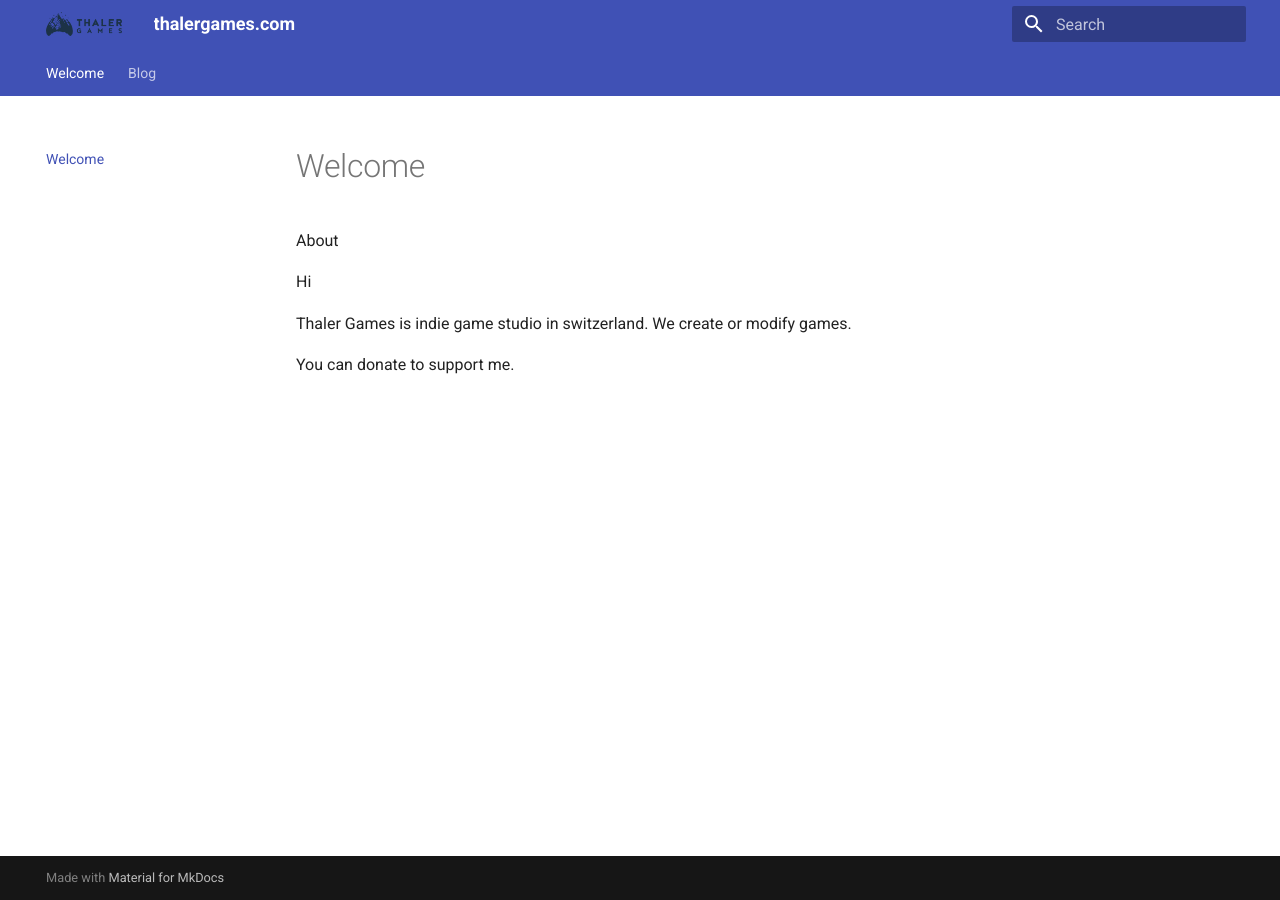
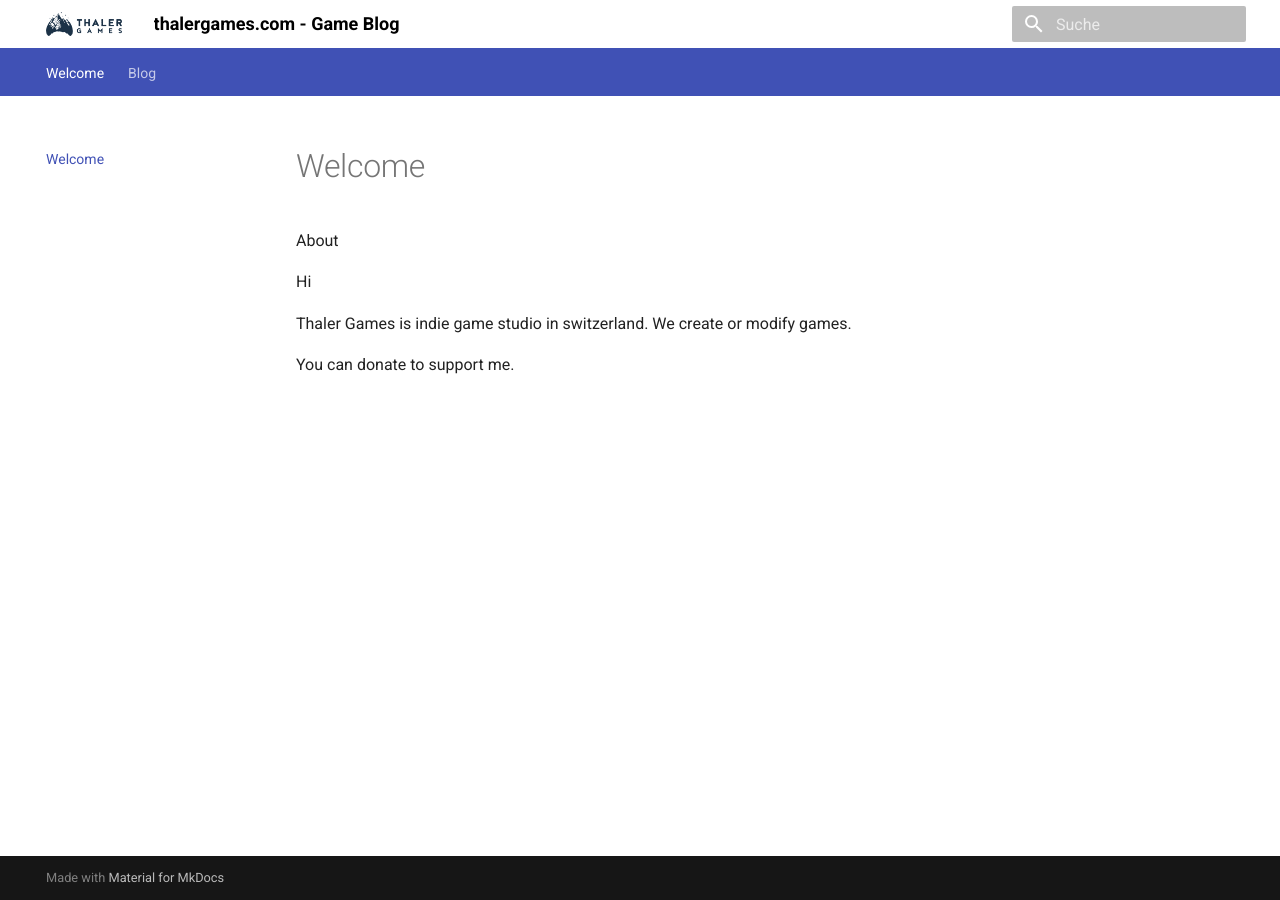
Before and after one commit to D3ltaThalerGames/thalergames.com, an MkDocs documentation site: the page built from docs/index.md, in a window 1280 px wide. Built offline with MkDocs 1.6.1 and Material for MkDocs 9.7.7, drawn with Linux system fonts in a browser that asks for light colours.

Commit message:
Add CNAME file, update mkdocs configuration, and create langames documentation

```diff
--- /dev/null
+++ b/docs/stylesheets/thalergames.css
@@ -0,0 +1,21 @@
+
+.md-header {
+    background-color: white;
+    color: black;
+}
+
+.iframe-container {
+    position: relative;
+    width: 100%;
+    padding-top: 56.25%; /* 16:9 Aspect Ratio */
+    overflow: hidden;
+}
+
+.iframe-container iframe {
+    position: absolute;
+    top: 0;
+    left: 0;
+    width: 100%;
+    height: 100%;
+    border: 0;
+}
--- a/mkdocs.yml
+++ b/mkdocs.yml
@@ -1,10 +1,11 @@
 
 # Project information
-site_name: thalergames.com
-#site_url:
+site_name: thalergames.com - Game Blog
+site_url: https://thalergames.com
 theme:
   name: material
   logo: assets/thalergames_logo.png
+  language: de
   custom_dir: overrides
   features:
     #- navigation.instant
@@ -25,6 +26,9 @@
     - search.suggest
     - search.highlight
     - search.share
+
+extra_css:
+  - stylesheets/thalergames.css
 
 plugin:
   - meta
--- /dev/null
+++ b/overrides/partials/comments.html
@@ -0,0 +1,44 @@
+{% if page.meta.comments %}
+<h2 id="__comments">{{ lang.t("meta.comments") }}</h2>
+<!-- Insert generated snippet here -->
+<script src="https://giscus.app/client.js" data-repo="D3ltaThalerGames/thalergames.com" data-repo-id="R_kgDOMewAeQ"
+    data-category="Blog" data-category-id="DIC_kwDOMewAec4Ch2Ce" data-mapping="pathname" data-strict="0"
+    data-reactions-enabled="1" data-emit-metadata="0" data-input-position="bottom" data-theme="preferred_color_scheme"
+    data-lang="de" crossorigin="anonymous" async>
+    </script>
+<!-- Synchronize Giscus theme with palette -->
+<script>
+    var giscus = document.querySelector("script[src*=giscus]")
+
+    // Set palette on initial load
+    var palette = __md_get("__palette")
+    if (palette && typeof palette.color === "object") {
+        var theme = palette.color.scheme === "slate"
+            ? "transparent_dark"
+            : "light"
+
+        // Instruct Giscus to set theme
+        giscus.setAttribute("data-theme", theme)
+    }
+
+    // Register event handlers after documented loaded
+    document.addEventListener("DOMContentLoaded", function () {
+        var ref = document.querySelector("[data-md-component=palette]")
+        ref.addEventListener("change", function () {
+            var palette = __md_get("__palette")
+            if (palette && typeof palette.color === "object") {
+                var theme = palette.color.scheme === "slate"
+                    ? "transparent_dark"
+                    : "light"
+
+                // Instruct Giscus to change theme
+                var frame = document.querySelector(".giscus-frame")
+                frame.contentWindow.postMessage(
+                    { giscus: { setConfig: { theme } } },
+                    "https://giscus.app"
+                )
+            }
+        })
+    })
+</script>
+{% endif %}
```
Also changed, not shown: docs/games/langames.md (added, +24 -0 lines), 2 other files.
